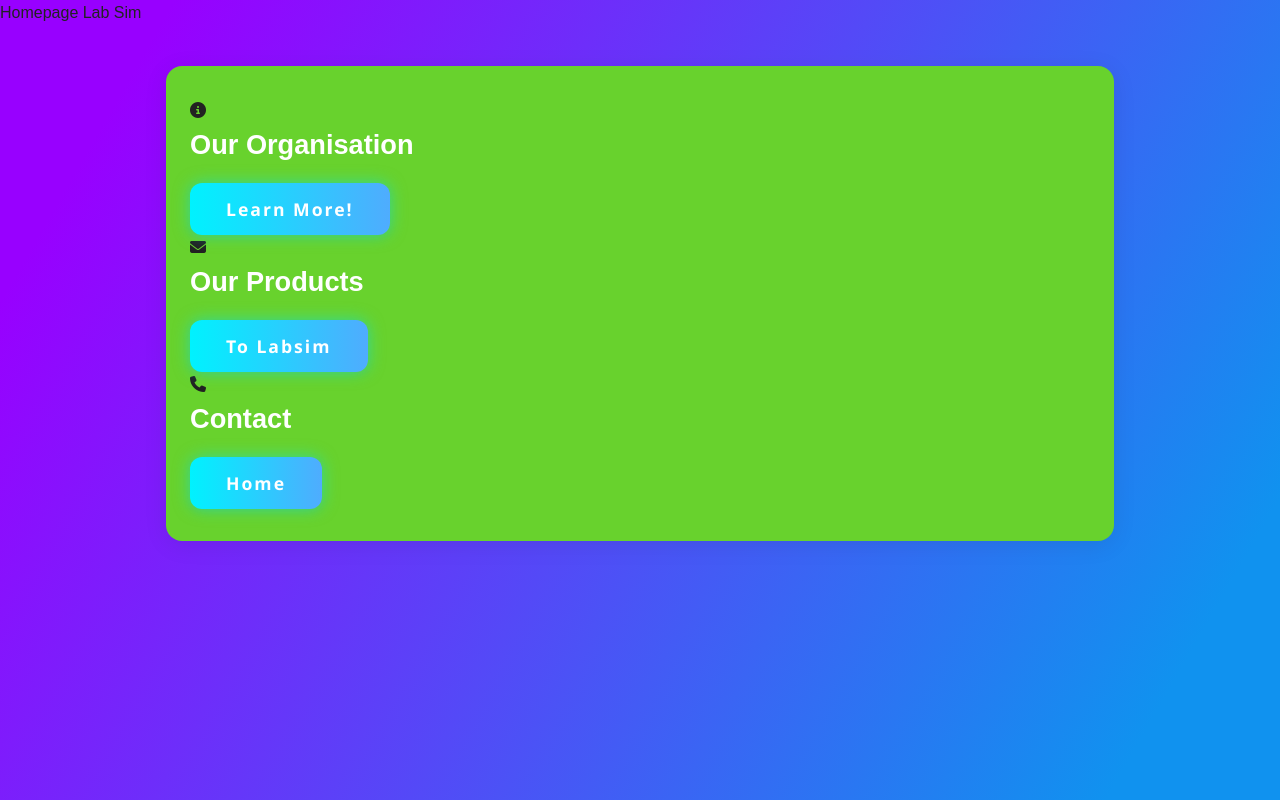
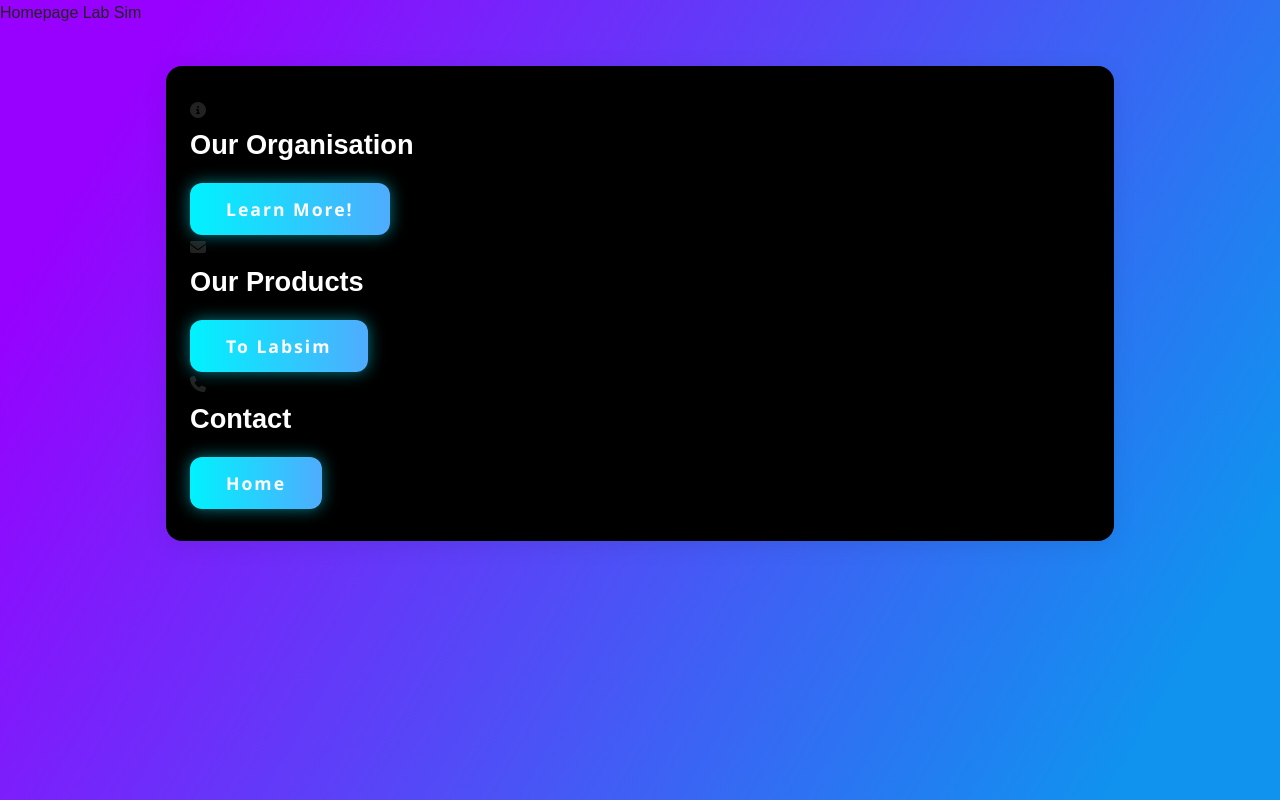
Before and after one commit to MozzaBotAlt/MozzaBot-Website, a plain HTML site: page mozzabot.vercel.app/index.html in a window 1280 px wide. Drawn offline with Linux system fonts and the light colour scheme.

Commit message:
Update style.css

```diff
--- a/mozzabot.vercel.app/style.css
+++ b/mozzabot.vercel.app/style.css
@@ -18,7 +18,7 @@ body {
 .container {
     max-width: 900px;
     margin: 40px auto;
-    background: #68D22D;
+    background: #000000;
     border-radius: 16px;
     box-shadow: 0 4px 24px rgba(0,0,0,0.08);
     padding: 32px 24px;
```
